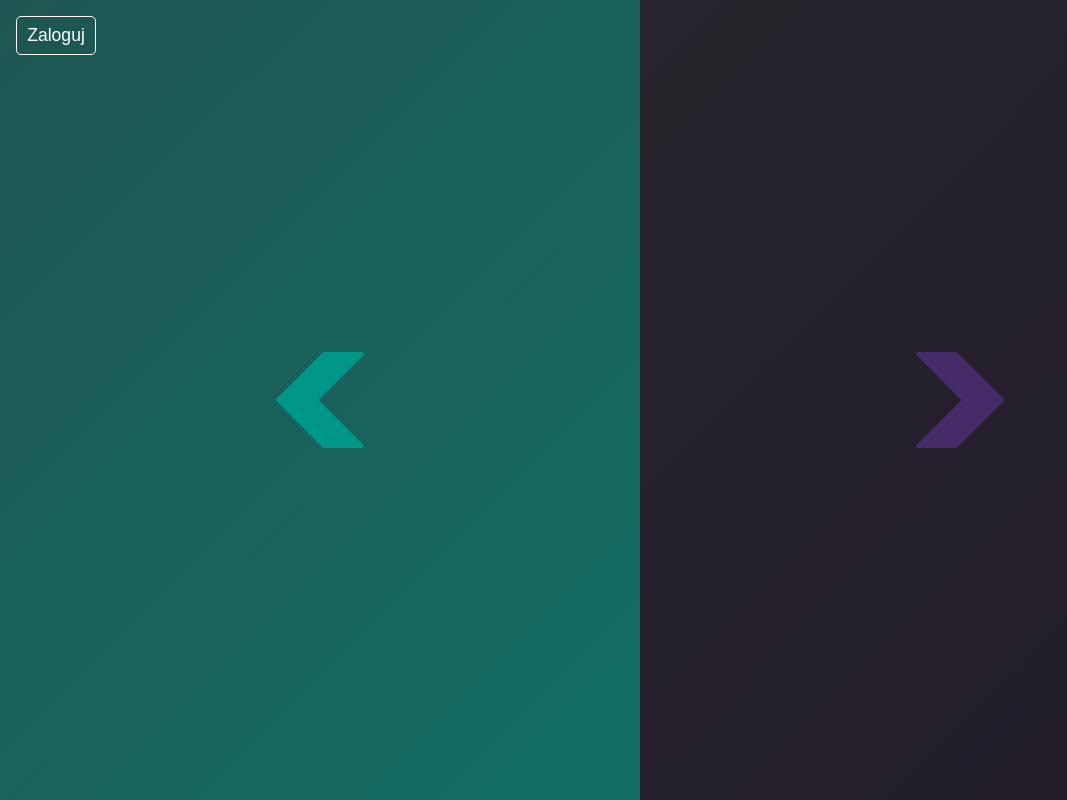
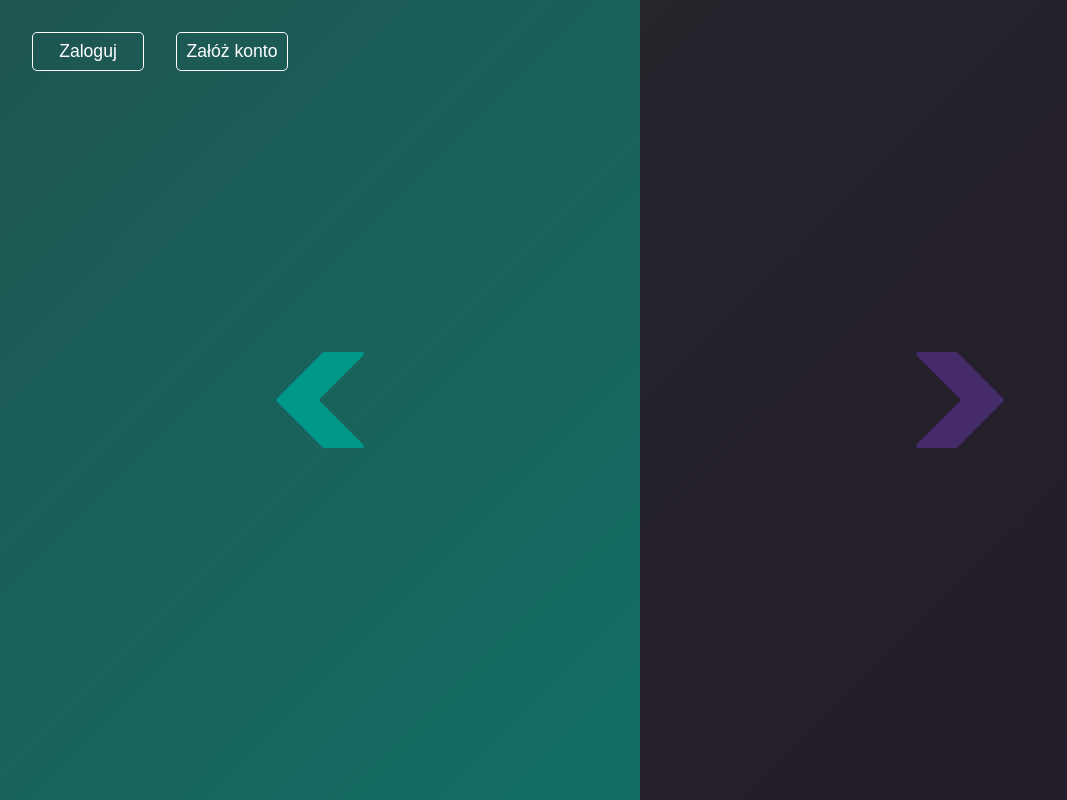
Before and after one commit to kacper-dabrowski/play-helper, a React (Create React App) app: page / in a window 1280 px wide. Shown: the whole page, without its empty margins (0-1067 px from the left). Built offline with nearby package versions, Linux system fonts and the light colour scheme.

Commit message:
Sign up form - Add sign up form in modal

```diff
--- a/src/components/LoginModal/LoginForm/LoginInputs/LoginInput/StyledLoginInput.js
+++ b/src/components/LoginModal/LoginForm/LoginInputs/LoginInput/StyledLoginInput.js
@@ -2,7 +2,7 @@ import styled from "styled-components";
 
 export const StyledLoginInput = styled.input`
   width: 10rem;
-  height: 1rem;
+  height: 2rem;
   padding: 0.5rem;
   background-color: rgba(0, 0, 0, 0.6);
   border: none;
--- /dev/null
+++ b/src/components/SignUpModal/SignUpForm/SignUpForm.js
@@ -0,0 +1,8 @@
+import React from "react";
+import { StyledSignupForm } from "./StyledSignupForm";
+
+const SignUpForm = () => {
+  return <StyledSignupForm></StyledSignupForm>;
+};
+
+export default SignUpForm;
--- /dev/null
+++ b/src/components/SignUpModal/SignUpForm/StyledSignupForm.js
@@ -0,0 +1,5 @@
+import styled from "styled-components";
+
+export const StyledSignupForm = styled.form`
+  display: grid;
+`;
--- /dev/null
+++ b/src/components/SignUpModal/SignUpModal.js
@@ -0,0 +1,15 @@
+import React from "react";
+import Modal from "../UI/Modal/Modal";
+import SignUpForm from "./SignUpForm/SignUpForm";
+import { SignupModalContainer } from "./SignupModalContainer";
+const SignUpModal = ({ isOpened, closeModalHandler }) => {
+  return (
+    <Modal isOpened={isOpened} closeModalHandler={closeModalHandler}>
+      <SignupModalContainer>
+        <SignUpForm />
+      </SignupModalContainer>
+    </Modal>
+  );
+};
+
+export default SignUpModal;
--- /dev/null
+++ b/src/components/SignUpModal/SignupModalContainer.js
@@ -0,0 +1,7 @@
+import styled from "styled-components";
+
+export const SignupModalContainer = styled.div`
+  width: 100%;
+  height: 100%;
+  display: grid;
+`;
--- a/src/containers/WelcomeScreen/Topbar/StyledTopbar.js
+++ b/src/containers/WelcomeScreen/Topbar/StyledTopbar.js
@@ -4,4 +4,6 @@ export const TopbarContainer = styled.div`
   position: absolute;
   top: 1rem;
   left: 1rem;
+  width: 90%;
+  display: flex;
 `;
--- a/src/containers/WelcomeScreen/Topbar/Topbar.js
+++ b/src/containers/WelcomeScreen/Topbar/Topbar.js
@@ -2,10 +2,11 @@ import React from "react";
 import { TopbarContainer } from "./StyledTopbar";
 import { TopbarButton } from "./TopbarButton/TopbarButton";
 
-const Topbar = ({ onLoginModalOpened }) => {
+const Topbar = ({ onLoginModalOpened, onSignInModalOpened }) => {
   return (
     <TopbarContainer>
       <TopbarButton onClick={onLoginModalOpened}>Zaloguj</TopbarButton>
+      <TopbarButton onClick={onSignInModalOpened}>Załóż konto</TopbarButton>
     </TopbarContainer>
   );
 };
--- a/src/containers/WelcomeScreen/Topbar/TopbarButton/TopbarButton.js
+++ b/src/containers/WelcomeScreen/Topbar/TopbarButton/TopbarButton.js
@@ -1,13 +1,14 @@
 import styled from "styled-components";
 
 export const TopbarButton = styled.button`
-  width: 5rem;
+  width: 7rem;
   padding: 0.5rem;
   background: transparent;
   border: none;
   border-radius: 5px;
   border: 1px solid white;
   justify-self: center;
+  margin: 1rem;
   color: white;
   font-size: 1.1rem;
   transition: ease-in-out 0.2s;
--- a/src/containers/WelcomeScreen/WelcomeScreen.js
+++ b/src/containers/WelcomeScreen/WelcomeScreen.js
@@ -5,9 +5,11 @@ import arrowLeft from "../../assets/icons/left-arrow.svg";
 import arrowRight from "../../assets/icons/right-arrow.svg";
 import LoginModal from "../../components/LoginModal/LoginModal";
 import Topbar from "./Topbar/Topbar";
+import SignUpModal from "../../components/SignUpModal/SignUpModal";
 
 const WelcomeScreen = () => {
   const [loginModalOpened, setLoginModalOpened] = useState(false);
+  const [signInModalOpened, setSignInModalOpened] = useState(false);
 
   const openLoginModalHandler = () => {
     setLoginModalOpened(true);
@@ -15,13 +17,28 @@ const WelcomeScreen = () => {
   const closeModalHandler = () => {
     setLoginModalOpened(false);
   };
+  const openSignInModalHandler = () => {
+    setSignInModalOpened(true);
+  };
+  const closeSignInModalHandler = () => {
+    setSignInModalOpened(false);
+  };
   return (
     <WelcomeScreenContainer>
-      <Topbar onLoginModalOpened={openLoginModalHandler} />
+      <Topbar
+        onLoginModalOpened={openLoginModalHandler}
+        onSignInModalOpened={openSignInModalHandler}
+      />
       {loginModalOpened && (
         <LoginModal
           isOpened={loginModalOpened}
           closeModalHandler={closeModalHandler}
+        />
+      )}
+      {signInModalOpened && (
+        <SignUpModal
+          isOpened={signInModalOpened}
+          closeModalHandler={closeSignInModalHandler}
         />
       )}
       <ProjectTile
```
